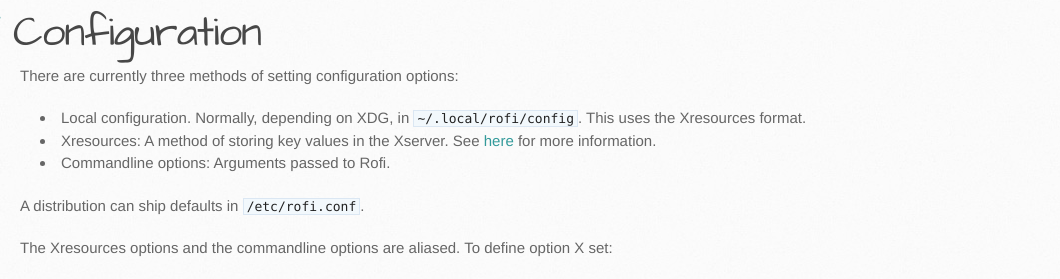
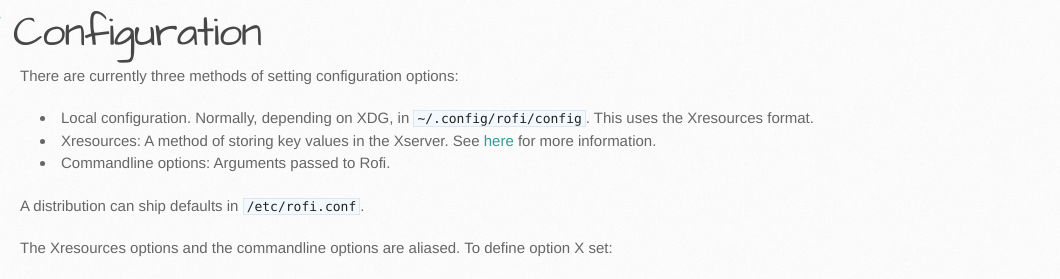
Before and after one commit to davatorium/rofi, a Jekyll site: the page built from index.md, in a window 1280 px wide and 900 px high, scrolled down 5092 px. Shown: the part 149-428 px from the top of the window, without its empty margins (0-1060 px from the left). Built offline with Jekyll 4.4.1, drawn with Linux system fonts in a browser that asks for light colours.

Commit message:
Fix configuration path in main page

```diff
--- a/index.md
+++ b/index.md
@@ -200,7 +200,7 @@ For the full list of keybindings see: `rofi -show keys` or `rofi -help`.
 
 There are currently three methods of setting configuration options:
 
- * Local configuration. Normally, depending on XDG, in `~/.local/rofi/config`. This uses the Xresources format.
+ * Local configuration. Normally, depending on XDG, in `~/.config/rofi/config`. This uses the Xresources format.
  * Xresources: A method of storing key values in the Xserver. See
    [here](https://en.wikipedia.org/wiki/X_resources) for more information.
  * Commandline options: Arguments passed to **Rofi**.
```
